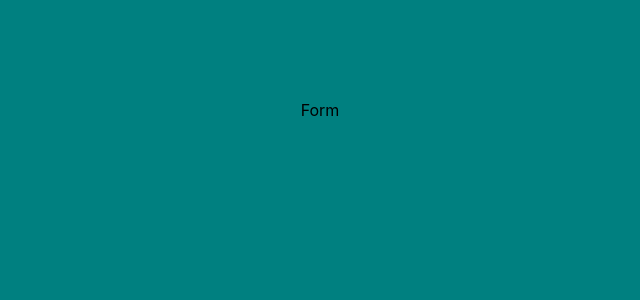
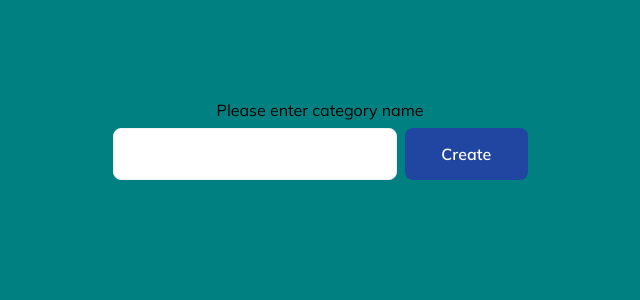
Before and after one commit to ByczkoAlex/todo, a React (Create React App) app: page / in a window 1280 px wide. Shown: the top 300 px of the page, without its empty margins (320-960 px from the left). Built offline with nearby package versions, Linux system fonts and the light colour scheme.

Commit message:
added ui components, creating slice state

```diff
--- a/public/index.html
+++ b/public/index.html
@@ -10,34 +10,14 @@
       content="Perfect Todo List"
     />
     <link rel="apple-touch-icon" href="%PUBLIC_URL%/logo192.png" />
-    <!--
-      manifest.json provides metadata used when your web app is installed on a
-      user's mobile device or desktop. See https://developers.google.com/web/fundamentals/web-app-manifest/
-    -->
+    <link href="https://fonts.googleapis.com/css2?family=Montserrat:wght@100;200;300;400;500;600;700&family=Mulish:wght@300;400;500;600;700;800&display=swap" rel="stylesheet">
+
     <link rel="manifest" href="%PUBLIC_URL%/manifest.json" />
-    <!--
-      Notice the use of %PUBLIC_URL% in the tags above.
-      It will be replaced with the URL of the `public` folder during the build.
-      Only files inside the `public` folder can be referenced from the HTML.
 
-      Unlike "/favicon.ico" or "favicon.ico", "%PUBLIC_URL%/favicon.ico" will
-      work correctly both with client-side routing and a non-root public URL.
-      Learn how to configure a non-root public URL by running `npm run build`.
-    -->
     <title>My Todo</title>
   </head>
   <body>
     <noscript>You need to enable JavaScript to run this app.</noscript>
     <div id="root"></div>
-    <!--
-      This HTML file is a template.
-      If you open it directly in the browser, you will see an empty page.
-
-      You can add webfonts, meta tags, or analytics to this file.
-      The build step will place the bundled scripts into the <body> tag.
-
-      To begin the development, run `npm start` or `yarn start`.
-      To create a production bundle, use `npm run build` or `yarn build`.
-    -->
   </body>
 </html>
--- a/src/App.module.css
+++ b/src/App.module.css
@@ -6,6 +6,7 @@
     box-sizing: border-box;
     height: 100vh;
     background: teal;
+    font-family: "Mulish" , sans-serif;
 }
 
 .form_wrapper {
--- /dev/null
+++ b/src/components/CustomBtn/CustomBtn.module.css
@@ -0,0 +1,38 @@
+.my_btn {
+    padding: 16px 0;
+    font-family: 'Mulish', sans-serif;
+    font-style: normal;
+    font-weight: 600;
+    font-size: 16px;
+    line-height: 20px;
+    text-align: center;
+    color: #FFFFFF;
+    border: none;
+    transition: .3s all ease;
+    cursor: pointer;
+    width: 100%;
+    background-color: #2046A1;
+    border-radius: 8px;
+    display: flex;
+    align-items: center;
+    justify-content: center;
+}
+
+.my_btn:hover {
+    background: #89C0E9;
+    transition: .3s all ease;
+}
+
+.disabled,
+.disabled:hover {
+    background-color: #979797;
+    transition: background-color .3ms ease-in;
+    cursor: progress;
+}
+
+@media only screen
+and (max-device-width: 768px) {
+    .my_btn {
+        width: 100%;
+    }
+}
--- /dev/null
+++ b/src/components/CustomBtn/CustomBtn.tsx
@@ -0,0 +1,25 @@
+import React from 'react';
+import s from './CustomBtn.module.css'
+import {useAppSelector} from "../../hooks/redux";
+
+type PropsType = {
+    title: string,
+    onClick?: () => void;
+    type?: string;
+    style?: React.CSSProperties;
+}
+
+const CustomBtn: React.FC<PropsType> = ({type, title, ...props}) => {
+
+    const {disabled} = useAppSelector(store => store.todoReducer)
+
+    return (
+        <button className={disabled ? s.disabled: s.my_btn}
+                disabled={disabled}
+                {...props}>
+            {title}
+        </button>
+    );
+};
+
+export default CustomBtn;
--- /dev/null
+++ b/src/components/CustomInput/CustomInput.module.css
@@ -0,0 +1,14 @@
+.input {
+    width: 100%;
+    background: #FFFFFF;
+    border: 1px solid #EEEFEF;
+    border-radius: 8px;
+    box-sizing: border-box;
+    font-family: 'Inter', sans-serif;
+    font-style: normal;
+    font-weight: 600;
+    font-size: 14px;
+    line-height: 18px;
+    color: #2A2E37;
+    outline: none;
+}
--- /dev/null
+++ b/src/components/CustomInput/CustomInput.tsx
@@ -0,0 +1,17 @@
+import React, {ChangeEvent} from 'react';
+import s from './CustomInput.module.css'
+
+type propsType = {
+    id: string
+    name: string
+    value: string
+    onChange: { (e: ChangeEvent<any>): void;}
+}
+
+const CustomInput = (props: propsType) => {
+    return (
+        <input type="text" className={s.input} {...props}/>
+    );
+};
+
+export default CustomInput;
--- a/src/components/Form/Form.module.css
+++ b/src/components/Form/Form.module.css
@@ -1,7 +1,19 @@
 .wrapper {
+    display: flex;
+    gap: 8px;
+    flex-direction: column;
+    align-items: center;
+}
+
+.form {
+    display: flex;
+    gap: 8px;
+}
+
+.title {
 
 }
 
-.form {
-
+.button_wrapper {
+    width: 180px;
 }
--- a/src/components/Form/Form.tsx
+++ b/src/components/Form/Form.tsx
@@ -1,25 +1,40 @@
 import React from 'react';
 import s from './Form.module.css'
 import {useFormik} from "formik";
+import CustomInput from "../CustomInput/CustomInput";
+import CustomBtn from "../CustomBtn/CustomBtn";
 
 const Form = () => {
 
     const createTaskFormik = useFormik({
         initialValues: {
-            code: '',
+            category: '',
         },
         onSubmit: values => {
             console.log(values)
-
         }
     })
 
     return (
         <div className={s.wrapper}>
 
+            <div className={s.title}>
+                Please enter category name
+            </div>
+
             <form className={s.form} onSubmit={createTaskFormik.handleSubmit}>
-                Form
+                <CustomInput
+                    id={"category"}
+                    name={"category"}
+                    value={createTaskFormik.values.category}
+                    onChange={createTaskFormik.handleChange}
+                />
+                <div className={s.button_wrapper}>
+                    <CustomBtn type={"submit"} title={"Create"}/>
+                </div>
             </form>
+
+
 
         </div>
     );
--- /dev/null
+++ b/src/hooks/redux.ts
@@ -0,0 +1,5 @@
+import {TypedUseSelectorHook, useDispatch, useSelector} from "react-redux";
+import {AppDispatch, RootState} from "../store/store";
+
+export const useAppDispatch = () => useDispatch<AppDispatch>();
+export const useAppSelector: TypedUseSelectorHook<RootState> = useSelector;
--- a/src/index.tsx
+++ b/src/index.tsx
@@ -3,17 +3,22 @@ import ReactDOM from 'react-dom/client';
 import './index.css';
 import App from './App';
 import reportWebVitals from './reportWebVitals';
+import {Provider} from "react-redux";
+import {setupStore} from "./store/store";
 
 const root = ReactDOM.createRoot(
   document.getElementById('root') as HTMLElement
 );
+
+const store = setupStore()
+
 root.render(
   <React.StrictMode>
-    <App />
+      <Provider store={store}>
+        <App />
+      </Provider>
   </React.StrictMode>
 );
 
-// If you want to start measuring performance in your app, pass a function
-// to log results (for example: reportWebVitals(console.log))
-// or send to an analytics endpoint. Learn more: https://bit.ly/CRA-vitals
+
 reportWebVitals();
--- a/src/store/reducers/todo/TodoSlice.ts
+++ b/src/store/reducers/todo/TodoSlice.ts
@@ -1,11 +1,28 @@
 import {createSlice} from "@reduxjs/toolkit";
 
 type TodoState = {
+    disabled: boolean
+    categories: Array<categoryType>
+}
 
+type categoryType = {
+    name: string,
+    tasks: Array<TaskForCategoryType>
+}
+
+type TaskForCategoryType = {
+    name: string,
+    id: string
 }
 
 const initialState: TodoState = {
-
+    disabled: false,
+    categories: [
+        {
+            name: '',
+            tasks: []
+        }
+    ]
 }
 
 export const todoSlice = createSlice({
```
